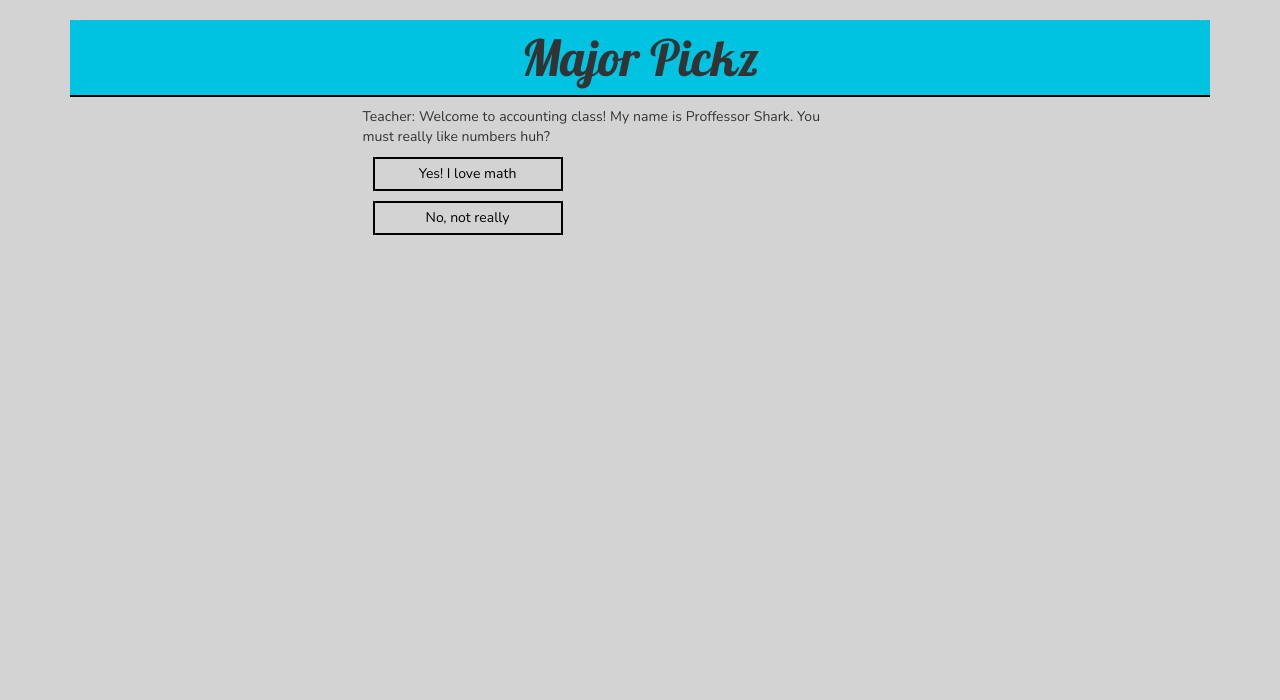
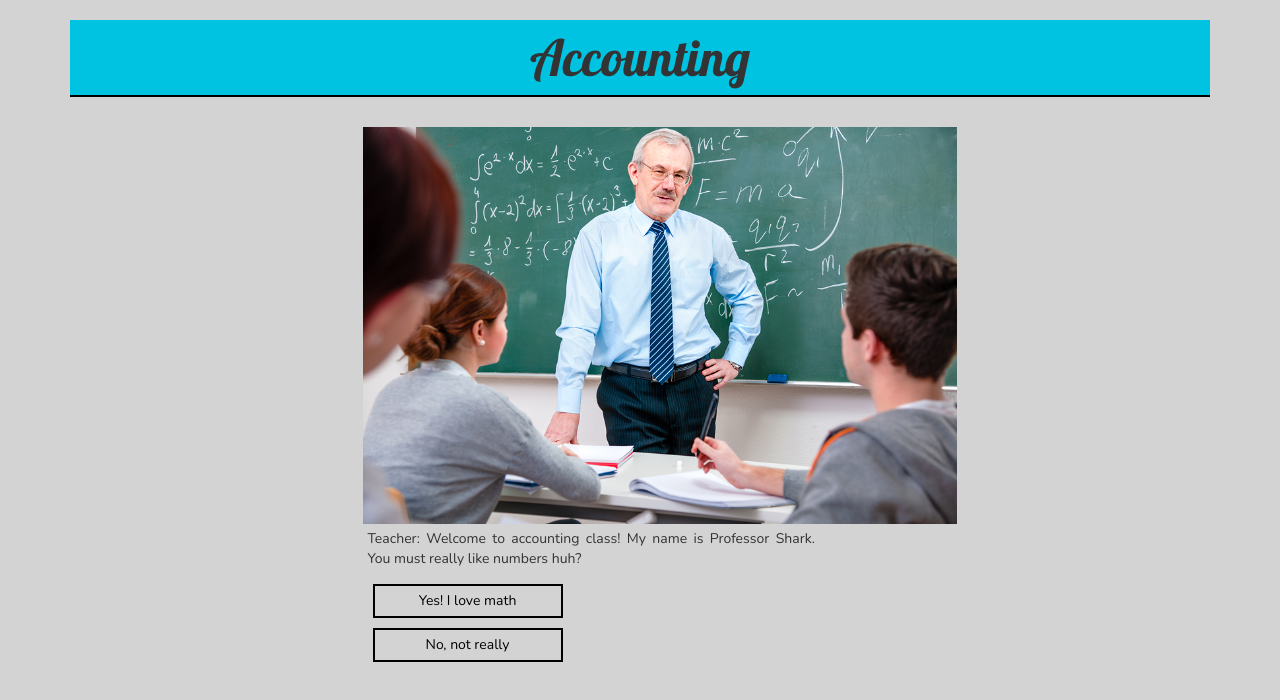
Before and after one commit to KiwiFresh/KiwiFresh.github.io, a plain HTML site: page Project4/Acc1.html in a window 1280 px wide. Drawn offline with nearby package versions, Linux system fonts and the light colour scheme; a web font is replaced by a local one.

Commit message:
added picture and padding

```diff
--- a/Project4/Acc1.html
+++ b/Project4/Acc1.html
@@ -15,7 +15,7 @@
     <div class="row">
   <header class="col-md-12">
     <h1>
-      Major Pickz
+      Accounting
     </h1>
   </header>
   </div>
@@ -23,7 +23,8 @@
   <div class="col-md-3">
   </div>
   <div class="col-md-5">
-    <p>Teacher: Welcome to accounting class! My name is Proffessor Shark. You must really like numbers huh? </p>
+    <img src="images/acc_classroom.jpg" alt="Accounting class">
+    <p>Teacher: Welcome to accounting class! My name is Professor Shark. You must really like numbers huh? </p>
     <a href="acc2.1.html">Yes! I love math</a>
     <a href="acc2.2.html">No, not really </a>
   </div>
--- a/Project4/css/style.css
+++ b/Project4/css/style.css
@@ -17,10 +17,12 @@ h1 {
 }
 
 p {
+  padding: 5px;
   text-align: justify;
 }
 
 a {
+
   margin: 10px;
 
   border: 2px black solid;
```
Also changed, not shown: Project4/Bio1.html (+1 -1 lines), Project4/P4_2.html (+1 -1 lines), Project4/acc2.1.html (+1 -0 lines), Project4/acc2.2.html (+2 -1 lines), Project4/acc3.1.html (+1 -0 lines), Project4/acc3.2.html (+2 -1 lines), Project4/acc3.html (+2 -1 lines), Project4/images/acc_classroom.jpg (added), 1 other file.
